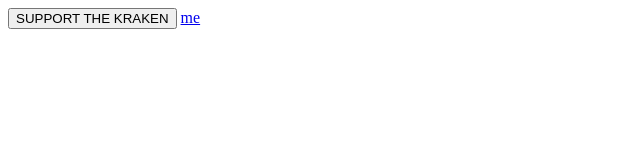
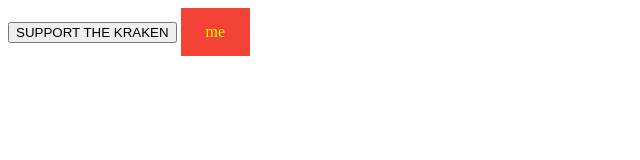
Before and after one commit to pg-company/pg-company.github.io, a plain HTML site: page index.html in a window 1280 px wide. Shown: the whole page, without its empty margins (0-640 px from the left). Drawn offline with Linux system fonts and the light colour scheme.

Commit message:
Update index.html

```diff
--- a/index.html
+++ b/index.html
@@ -1,4 +1,24 @@
 <html>
   <body>
     <button>SUPPORT THE KRAKEN</button>
-<a href="https://pg-company.github.io" target="_blank">me</a>
+
+
+      <html>
+<head>
+<style>
+a:link, a:visited {
+  background-color: #f44336;
+  color: yellow;
+  padding: 15px 25px;
+  text-align: center;
+  text-decoration: none;
+  display: inline-block;
+}
+a:hover, a:active {
+  background-color: blue;
+}
+</style>
+</head>
+<body>
+
+    <a href="https://pg-company.github.io" target="_blank">me</a>
```
